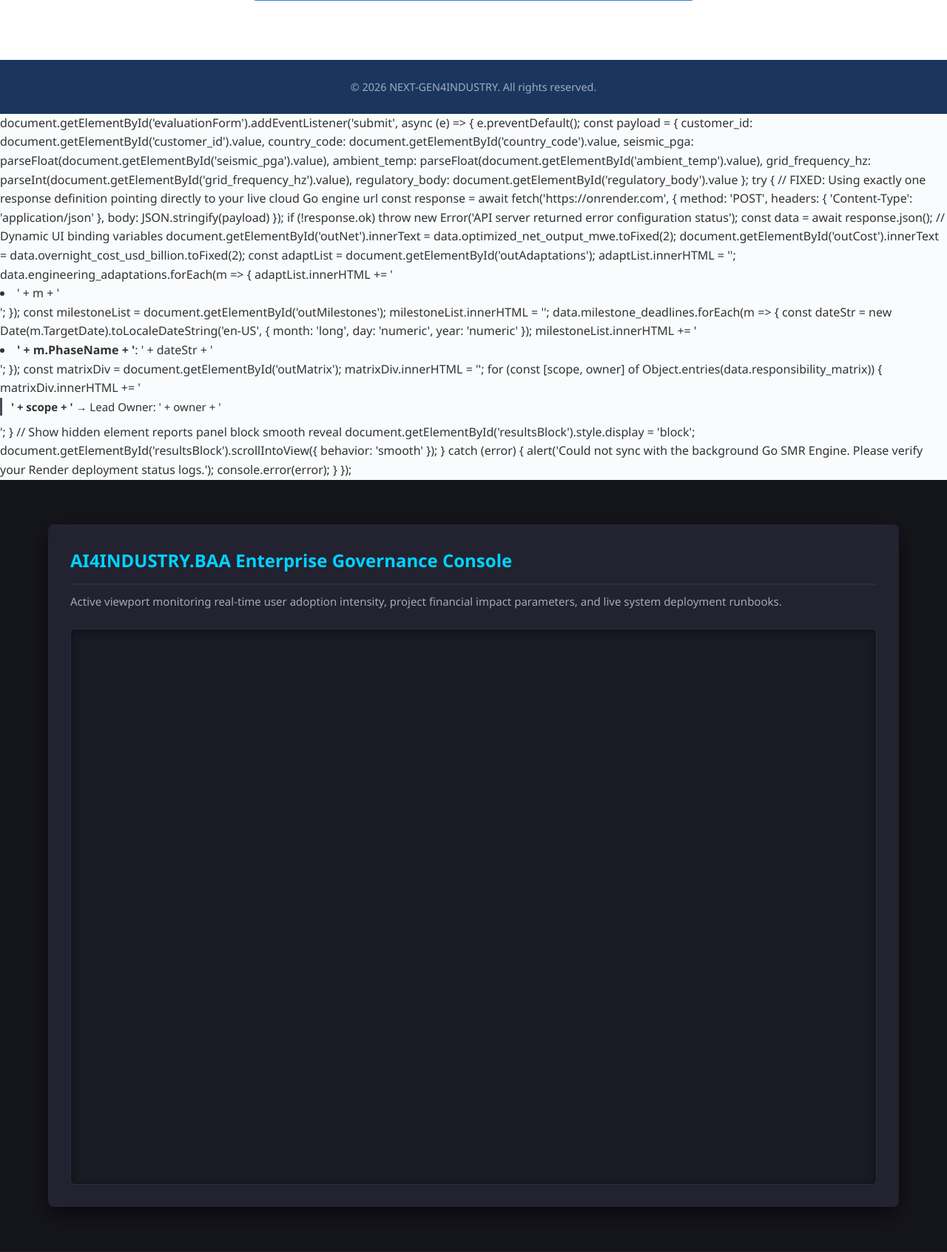
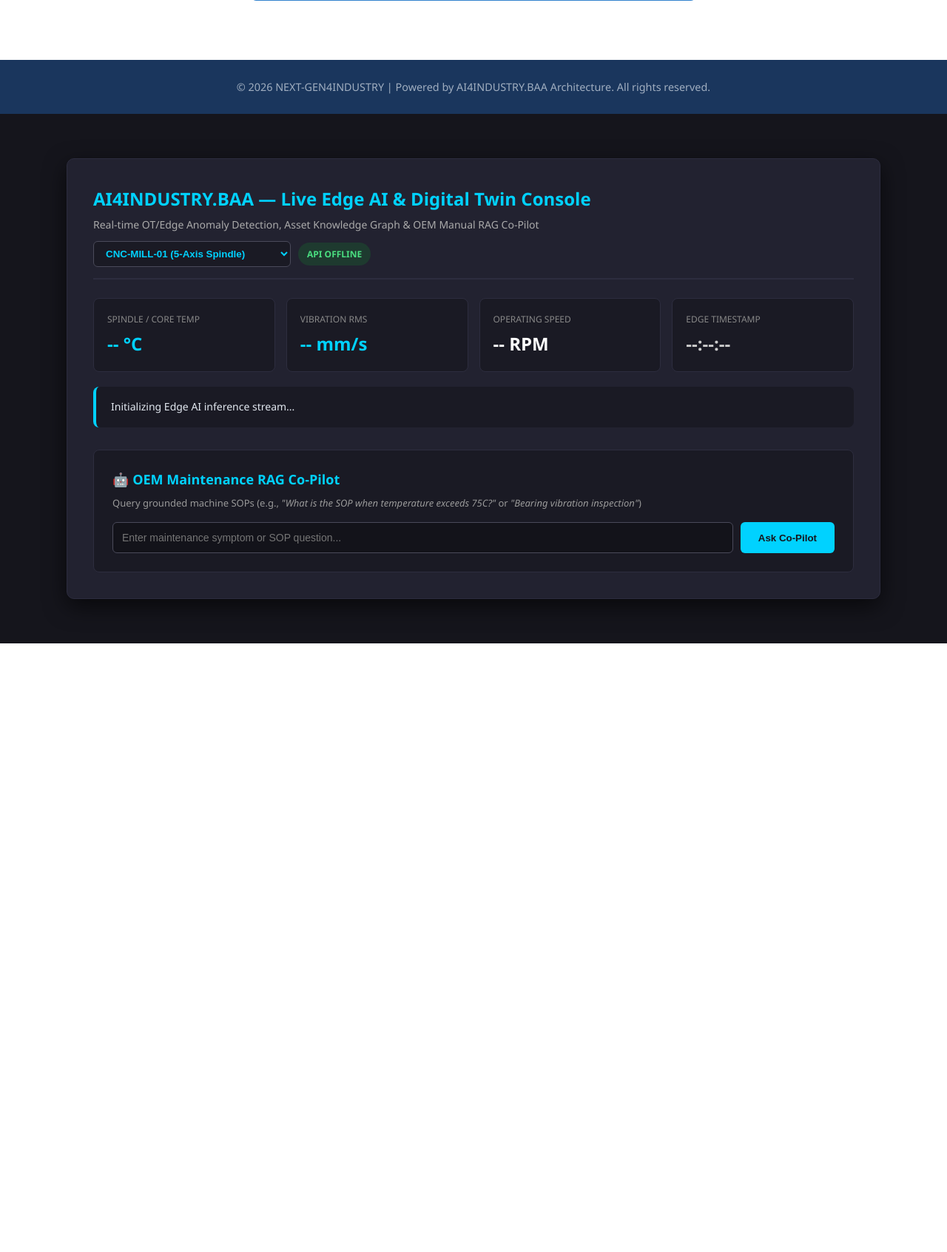
Before and after one commit to sajina-ux/NEXT-GEN4INDUSTRY, a Flask app: page / in a window 1280 px wide. Shown: the part 2991-4684 px from the top of the page at 74% size. After the commit the page ends 3861 px from the top, so only its background shows below. Run offline with Flask 3, Linux system fonts and the light colour scheme.

Commit message:
Integrate AI4INDUSTRY.BAA Edge AI, Digital Twin, and RAG Co-Pilot into Governance & Home

```diff
--- a/templates/index.html
+++ b/templates/index.html
@@ -172,11 +172,13 @@
 
     <!-- Footer Section -->
     <footer>
-        <p>&copy; 2026 NEXT-GEN4INDUSTRY. All rights reserved.</p>
+        <p>&copy; 2026 NEXT-GEN4INDUSTRY | Powered by AI4INDUSTRY.BAA Architecture. All rights reserved.</p>
     </footer>
+
+    <!-- FIXED: Added missing opening <script> tag for SMR Configurator -->
+    <script>
         document.getElementById('evaluationForm').addEventListener('submit', async (e) => {
             e.preventDefault();
-
             const payload = {
                 customer_id: document.getElementById('customer_id').value,
                 country_code: document.getElementById('country_code').value,
@@ -185,123 +187,130 @@
                 grid_frequency_hz: parseInt(document.getElementById('grid_frequency_hz').value),
                 regulatory_body: document.getElementById('regulatory_body').value
             };
-
             try {
-                // FIXED: Using exactly one response definition pointing directly to your live cloud Go engine url
                 const response = await fetch('https://onrender.com', {
                     method: 'POST',
                     headers: { 'Content-Type': 'application/json' },
                     body: JSON.stringify(payload)
                 });
-
-                if (!response.ok) throw new Error('API server returned error configuration status');
+                if (!response.ok) throw new Error('API server returned error status');
                 const data = await response.json();
-
-                // Dynamic UI binding variables
                 document.getElementById('outNet').innerText = data.optimized_net_output_mwe.toFixed(2);
                 document.getElementById('outCost').innerText = data.overnight_cost_usd_billion.toFixed(2);
-
-                const adaptList = document.getElementById('outAdaptations');
-                adaptList.innerHTML = '';
-                data.engineering_adaptations.forEach(m => {
-                    adaptList.innerHTML += '<li>' + m + '</li>';
-                });
-
-                const milestoneList = document.getElementById('outMilestones');
-                milestoneList.innerHTML = '';
-                data.milestone_deadlines.forEach(m => {
-                    const dateStr = new Date(m.TargetDate).toLocaleDateString('en-US', { month: 'long', day: 'numeric', year: 'numeric' });
-                    milestoneList.innerHTML += '<li><strong>' + m.PhaseName + '</strong>: ' + dateStr + '</li>';
-                });
-
-                const matrixDiv = document.getElementById('outMatrix');
-                matrixDiv.innerHTML = '';
-                for (const [scope, owner] of Object.entries(data.responsibility_matrix)) {
-                    matrixDiv.innerHTML += '<div class="matrix-item"><strong>' + scope + '</strong> &rarr; Lead Owner: ' + owner + '</div>';
-                }
-
-                // Show hidden element reports panel block smooth reveal
                 document.getElementById('resultsBlock').style.display = 'block';
-                document.getElementById('resultsBlock').scrollIntoView({ behavior: 'smooth' });
-
             } catch (error) {
-                alert('Could not sync with the background Go SMR Engine. Please verify your Render deployment status logs.');
-                console.error(error);
+                alert('Could not sync with the background Go SMR Engine. Verify your Render deployment.');
             }
         });
+    </script>
 
-<!-- INTEGRATED LIVE GOVERNANCE APP PREVIEW CONTAINER -->
-<section id="governance-app-preview" style="padding: 60px 20px; background: #15151c; text-align: center;">
-    <div style="max-width: 1150px; margin: 0 auto; background: #222230; padding: 30px; border-radius: 8px; box-shadow: 0 10px 30px rgba(0,0,0,0.6); text-align: left;">
-        <h2 style="color: #00d2ff; margin-top: 0; margin-bottom: 10px; border-bottom: 2px solid #2d2d3f; padding-bottom: 12px; font-family: 'Segoe UI', sans-serif;">
-            AI4INDUSTRY.BAA Enterprise Governance Console
-        </h2>
-        <p style="color: #aaa; margin-bottom: 25px; font-size: 15px;">
-            Active viewport monitoring real-time user adoption intensity, project financial impact parameters, and live system deployment runbooks.
-        </p>
-
-        <!-- Live App Iframe Container Wrapper Frame -->
-        <div style="width: 100%; border-radius: 6px; overflow: hidden; border: 1px solid #2d2d3f; background: #1a1a24; box-shadow: inset 0 2px 10px rgba(0,0,0,0.5);">
-            <iframe
-                src="http://localhost:8083"
-                title="AI4INDUSTRY.BAA Agentic Governance App"
-                style="width: 100%; height: 750px; border: none; display: block;"
-                scrolling="auto">
-            </iframe>
+    <!-- INTEGRATED AI4INDUSTRY.BAA LIVE EDGE & RAG CONSOLE (REPLACES BROKEN LOCALHOST IFRAME) -->
+    <section id="ai4industry-baa-console" style="padding: 60px 20px; background: #15151c; color: #f5f5f5; font-family: 'Segoe UI', sans-serif;">
+        <div style="max-width: 1100px; margin: 0 auto; background: #222230; padding: 35px; border-radius: 10px; box-shadow: 0 10px 30px rgba(0,0,0,0.6); border: 1px solid #2d2d3f;">
+            <div style="display: flex; justify-content: space-between; align-items: center; border-bottom: 2px solid #2d2d3f; padding-bottom: 15px; margin-bottom: 25px; flex-wrap: wrap; gap: 10px;">
+                <div>
+                    <h2 style="color: #00d2ff; margin: 0;">AI4INDUSTRY.BAA — Live Edge AI & Digital Twin Console</h2>
+                    <p style="color: #aaa; margin: 5px 0 0 0; font-size: 14px;">Real-time OT/Edge Anomaly Detection, Asset Knowledge Graph & OEM Manual RAG Co-Pilot</p>
+                </div>
+                <div style="display: flex; align-items: center; gap: 10px;">
+                    <select id="baaMachineSelect" onchange="pollBaaTelemetry()" style="padding: 8px 12px; background: #1a1a24; color: #00d2ff; border: 1px solid #4a4a5a; border-radius: 6px; font-weight: bold;">
+                        <option value="CNC-MILL-01">CNC-MILL-01 (5-Axis Spindle)</option>
+                        <option value="ROBOT-ARM-02">ROBOT-ARM-02 (Welding Cell)</option>
+                        <option value="HYDRAULIC-PRESS-03">HYDRAULIC-PRESS-03 (Stamping)</option>
+                    </select>
+                    <span id="baaStatusBadge" style="padding: 6px 12px; border-radius: 20px; font-size: 12px; font-weight: bold; background: #1e3a2f; color: #4ade80;">SYNCING...</span>
                 </div>
             </div>
-</section>
 
-<!-- REWRITTEN RUNBOOK DISPLAY CONTAINER -->
-<section id="runbook-viewer" style="padding: 60px 20px; background: #1e1e24; color: #f5f5f5;">
-    <div style="max-width: 900px; margin: 0 auto; background: #2a2a35; padding: 40px; border-radius: 8px; box-shadow: 0 10px 25px rgba(0,0,0,0.4);">
-        <h2 style="color: #00d2ff; margin-top: 0; margin-bottom: 5px; border-bottom: 2px solid #3a3a4a; padding-bottom: 10px;">Operational Governance Dashboard</h2>
-        <p style="color: #aaa; margin-bottom: 25px; font-size: 14px;">Real-time architecture telemetry grounding and active integration contracts from A14INDUSTRY.BAA.</p>
+            <!-- Live Telemetry Metrics Grid -->
+            <div style="display: grid; grid-template-columns: repeat(auto-fit, minmax(200px, 1fr)); gap: 15px; margin-bottom: 20px;">
+                <div style="background: #1a1a24; padding: 18px; border-radius: 8px; border: 1px solid #2d2d3f;">
+                    <div style="color: #888; font-size: 12px; text-transform: uppercase;">Spindle / Core Temp</div>
+                    <div id="baaTemp" style="font-size: 24px; font-weight: bold; color: #00d2ff; margin-top: 5px;">-- °C</div>
+                </div>
+                <div style="background: #1a1a24; padding: 18px; border-radius: 8px; border: 1px solid #2d2d3f;">
+                    <div style="color: #888; font-size: 12px; text-transform: uppercase;">Vibration RMS</div>
+                    <div id="baaVib" style="font-size: 24px; font-weight: bold; color: #00d2ff; margin-top: 5px;">-- mm/s</div>
+                </div>
+                <div style="background: #1a1a24; padding: 18px; border-radius: 8px; border: 1px solid #2d2d3f;">
+                    <div style="color: #888; font-size: 12px; text-transform: uppercase;">Operating Speed</div>
+                    <div id="baaRpm" style="font-size: 24px; font-weight: bold; color: #fff; margin-top: 5px;">-- RPM</div>
+                </div>
+                <div style="background: #1a1a24; padding: 18px; border-radius: 8px; border: 1px solid #2d2d3f;">
+                    <div style="color: #888; font-size: 12px; text-transform: uppercase;">Edge Timestamp</div>
+                    <div id="baaTime" style="font-size: 24px; font-weight: bold; color: #ccc; margin-top: 5px;">--:--:--</div>
+                </div>
+            </div>
 
-        <div id="runbookCanvas" style="background: #1a1a22; padding: 30px; border-radius: 6px; border-left: 5px solid #00d2ff; color: #e2e8f0; font-family: 'Segoe UI', Arial, sans-serif; line-height: 1.7; font-size: 15px; max-height: 600px; overflow-y: auto;">
-            <p style="color: #00d2ff;">Syncing with central governance registry...</p>
+            <!-- Live Knowledge Graph Diagnosis Banner -->
+            <div id="baaDiagBox" style="background: #1a1a24; padding: 16px 20px; border-radius: 8px; border-left: 4px solid #00d2ff; margin-bottom: 30px; font-size: 14px; color: #e2e8f0;">
+                Initializing Edge AI inference stream...
+            </div>
+
+            <!-- Embedded OEM Manual RAG Co-Pilot -->
+            <div style="background: #1a1a24; padding: 25px; border-radius: 8px; border: 1px solid #2d2d3f;">
+                <h3 style="color: #00d2ff; margin-top: 0; margin-bottom: 8px; font-size: 18px;">🤖 OEM Maintenance RAG Co-Pilot</h3>
+                <p style="color: #999; font-size: 13px; margin-bottom: 15px;">Query grounded machine SOPs (e.g., <em>"What is the SOP when temperature exceeds 75C?"</em> or <em>"Bearing vibration inspection"</em>)</p>
+                <div style="display: flex; gap: 10px; flex-wrap: wrap;">
+                    <input type="text" id="baaCopilotInput" placeholder="Enter maintenance symptom or SOP question..." style="flex: 1; min-width: 250px; padding: 12px; background: #13131a; border: 1px solid #4a4a5a; border-radius: 6px; color: #fff; font-size: 14px;">
+                    <button type="button" onclick="queryBaaCopilot()" style="padding: 12px 24px; background: #00d2ff; color: #15151c; font-weight: bold; border: none; border-radius: 6px; cursor: pointer;">Ask Co-Pilot</button>
+                </div>
+                <div id="baaCopilotOutput" style="display: none; margin-top: 15px; padding: 15px; background: #13131a; border-left: 4px solid #4ade80; border-radius: 6px; font-size: 14px; color: #e2e8f0;"></div>
             </div>
         </div>
     </section>
 
     <script>
-    document.addEventListener("DOMContentLoaded", async () => {
-        const canvas = document.getElementById("runbookCanvas");
+        async function pollBaaTelemetry() {
+            const machineId = document.getElementById('baaMachineSelect').value;
             try {
-            // Secure connection to your live active Go microservice endpoint on Render
-            const endpoint = "https://onrender.com";
-            const response = await fetch(endpoint);
+                const res = await fetch(`/api/ai4industry/telemetry/${machineId}`);
+                const data = await res.json();
+                document.getElementById('baaTemp').innerText = data.temperature_c + ' °C';
+                document.getElementById('baaVib').innerText = data.vibration_mms + ' mm/s';
+                document.getElementById('baaRpm').innerText = data.rpm + ' RPM';
+                document.getElementById('baaTime').innerText = data.timestamp;
+                document.getElementById('baaDiagBox').innerText = data.ai_diagnosis;
 
-            if (!response.ok) throw new Error("Runbook manifest unreachable.");
-            const rawMarkdown = await response.text();
+                const badge = document.getElementById('baaStatusBadge');
+                const diagBox = document.getElementById('baaDiagBox');
+                if (data.status === 'CRITICAL') {
+                    badge.innerText = 'CRITICAL FAULT';
+                    badge.style.background = '#451a1a';
+                    badge.style.color = '#f87171';
+                    diagBox.style.borderLeftColor = '#f87171';
+                } else {
+                    badge.innerText = 'LIVE • HEALTHY';
+                    badge.style.background = '#1e3a2f';
+                    badge.style.color = '#4ade80';
+                    diagBox.style.borderLeftColor = '#00d2ff';
+                }
+            } catch (e) {
+                document.getElementById('baaStatusBadge').innerText = 'API OFFLINE';
+            }
+        }
 
-            // Clean parsing algorithm to transform raw Markdown into clean, structured HTML blocks without dependencies
-            let htmlOutput = "";
-            const lines = rawMarkdown.split("\n");
+        async function queryBaaCopilot() {
+            const q = document.getElementById('baaCopilotInput').value.trim();
+            if (!q) return;
+            const out = document.getElementById('baaCopilotOutput');
+            out.style.display = 'block';
+            out.innerText = 'Searching Asset Knowledge Graph & OEM Manuals...';
+            try {
+                const res = await fetch('/api/ai4industry/copilot', {
+                    method: 'POST',
+                    headers: { 'Content-Type': 'application/json' },
+                    body: JSON.stringify({ question: q })
+                });
+                const data = await res.json();
+                out.innerHTML = `<strong style="color:#4ade80;">Grounded SOP Match:</strong> ${data.answer}`;
+            } catch (e) {
+                out.innerText = 'Error querying Co-Pilot endpoint.';
+            }
+        }
 
-            lines.forEach(line => {
-                let trimmed = line.trim();
-                if (trimmed.startsWith("# ")) {
-                    htmlOutput += `<h1 style="color: #00d2ff; font-size: 24px; margin-top: 20px; margin-bottom: 10px;">${trimmed.substring(2)}</h1>`;
-                } else if (trimmed.startsWith("## ")) {
-                    htmlOutput += `<h2 style="color: #fff; font-size: 20px; margin-top: 15px; margin-bottom: 8px; border-bottom: 1px solid #3a3a4a; padding-bottom: 5px;">${trimmed.substring(3)}</h2>`;
-                } else if (trimmed.startsWith("### ")) {
-                    htmlOutput += `<h3 style="color: #aaa; font-size: 16px; margin-top: 12px; margin-bottom: 5px;">${trimmed.substring(4)}</h3>`;
-                } else if (trimmed.startsWith("* ")) {
-                    // Extract bold sub-labels natively inside list iterations
-                    let itemContent = trimmed.substring(2).replace(/\*\*(.*?)\*\*/g, '<strong style="color: #00d2ff;">$1</strong>');
-                    htmlOutput += `<div style="margin-left: 15px; margin-bottom: 6px; position: relative; padding-left: 15px;">&bull; ${itemContent}</div>`;
-                } else if (trimmed === "---") {
-                    htmlOutput += `<hr style="border: 0; border-top: 1px solid #3a3a4a; margin: 20px 0;">`;
-                } else if (trimmed.length > 0) {
-                    htmlOutput += `<p style="margin-bottom: 10px; color: #ccc;">${trimmed}</p>`;
-                }
-            });
-
-            canvas.innerHTML = htmlOutput;
-        } catch (error) {
-            canvas.innerHTML = `<p style="color: #ff4a4a; font-weight: bold;">⚠️ Operational Telemetry Offline: Ensure your backend Go service is active on Render.</p>`;
-            console.error("Runbook Processing Error:", error);
-        }
-    });
+        setInterval(pollBaaTelemetry, 2500);
+        pollBaaTelemetry();
     </script>
+</body>
+</html>
```
Also changed, not shown: templates/governance.html (+18 -8 lines), 1 other file. Lines whose indentation alone changed are shown as unchanged.
